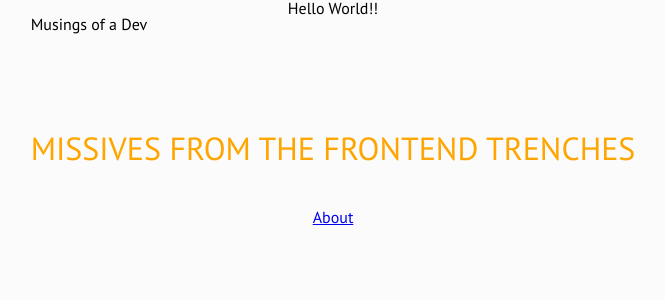
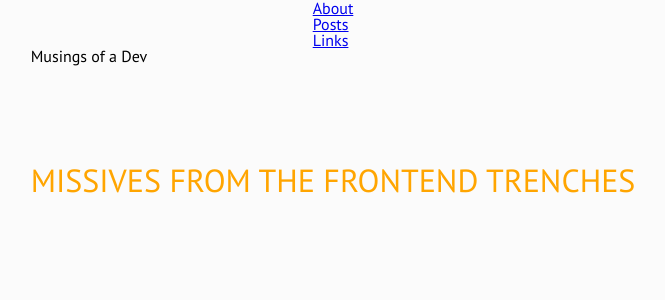
Before and after one commit to mohdaminkhan/musings, a Next.js app: page / in a window 1280 px wide. Shown: the top 300 px of the page, without its empty margins (307-972 px from the left). Built offline with nearby package versions, Linux system fonts and the light colour scheme.

Commit message:
added some links - minor change

```diff
--- a/pages/index.tsx
+++ b/pages/index.tsx
@@ -17,11 +17,26 @@ function Title() {
 const Home = () => {
   return (
     <div className="home">
-      Hello World!!
+      <nav>
+        <ul>
+          <li>
+            <Link href="/about">
+              <a>About</a>
+            </Link>
+          </li>
+          <li>
+            <Link href="/posts">
+              <a>Posts</a>
+            </Link>
+          </li>
+          <li>
+            <Link href="/links">
+              <a>Links</a>
+            </Link>
+          </li>
+        </ul>
+      </nav>
       <Title />
-      <Link href="/about">
-        <a>About</a>
-      </Link>
     </div>
   );
 };
```
